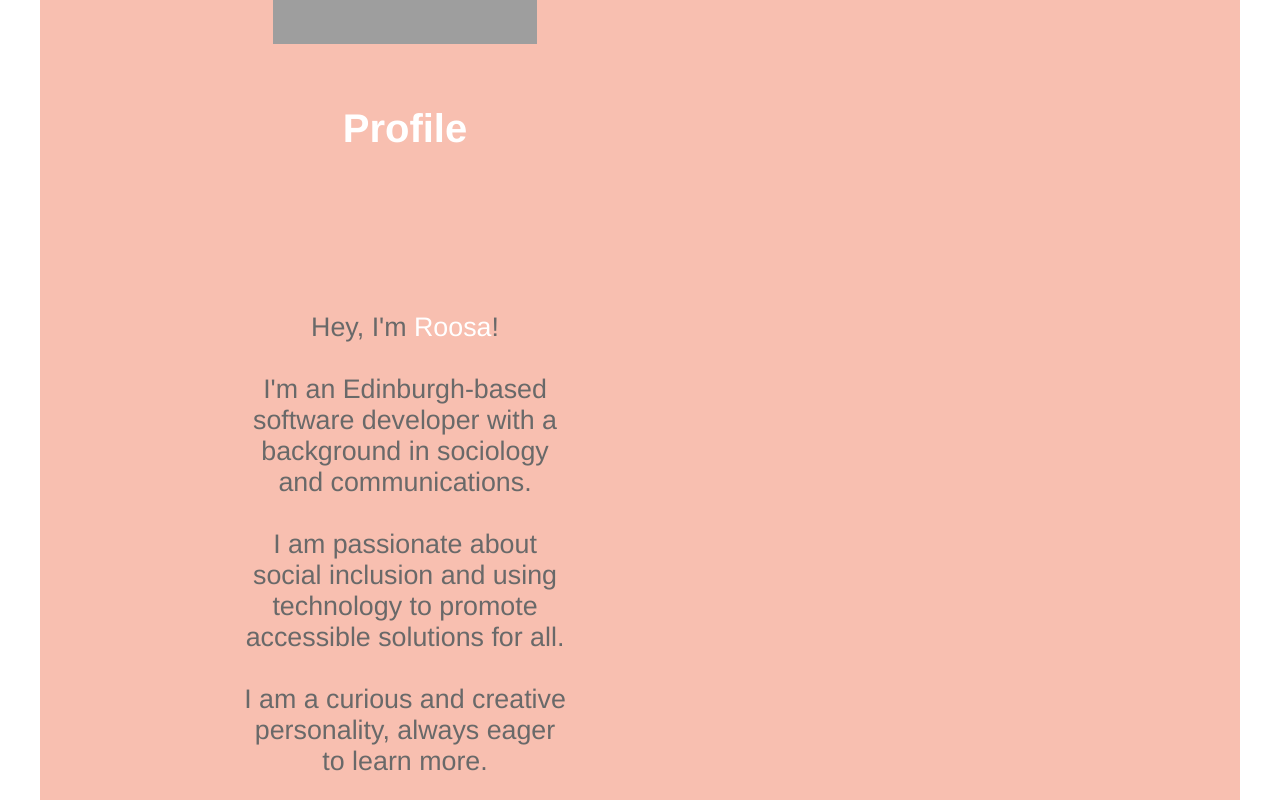
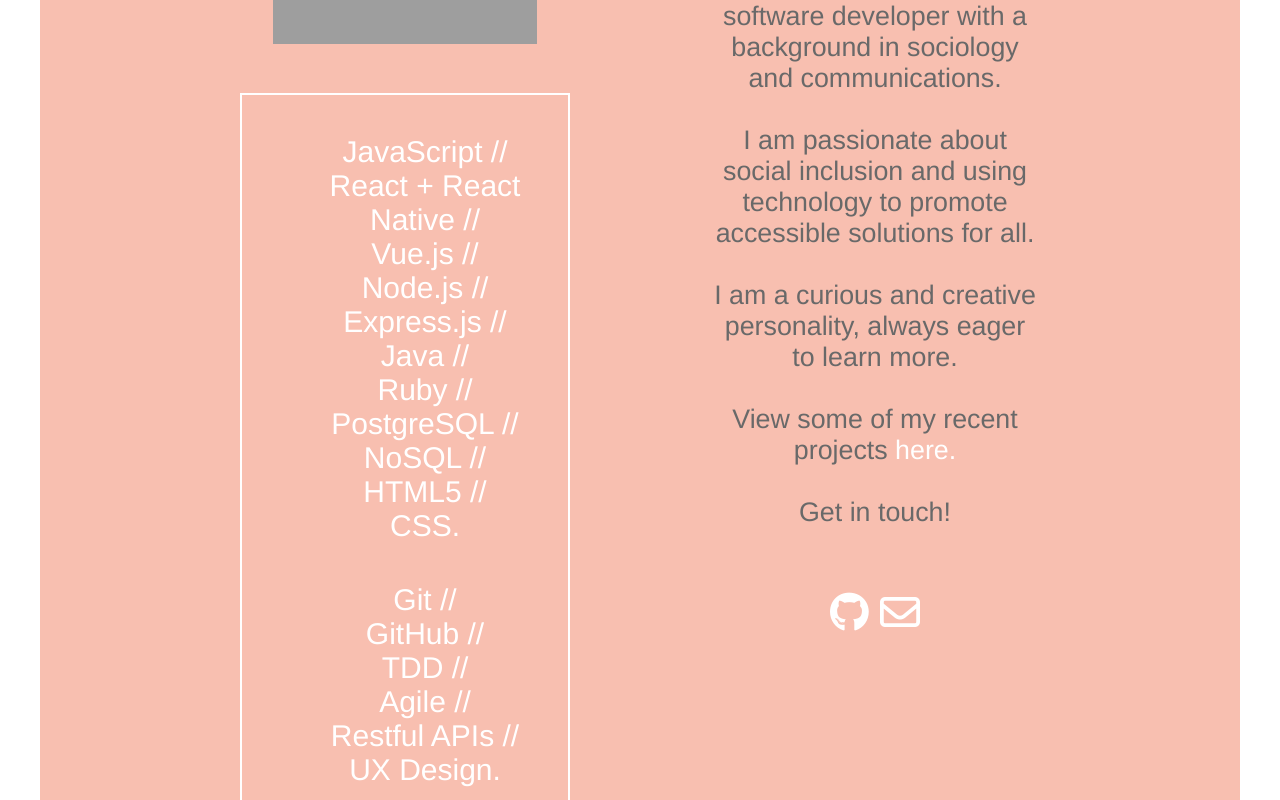
Before and after one commit to roosap/portfolio_site, a React (Create React App) app: page /about in a window 1280 px wide. Shown: the part 660-1460 px from the top of the page. Built offline with nearby package versions, Linux system fonts and the light colour scheme; grey boxes are pictures that could not be loaded.

Commit message:
Edit about page

```diff
--- a/src/App.css
+++ b/src/App.css
@@ -10,9 +10,6 @@ main {
   font-size: 2.5em;
   color: white;
   justify-content: center;
-  display: grid;
-  grid-template-columns: 1fr 1fr;
-  grid-column-gap: 3.5em;
 }
 
 li {
@@ -26,6 +23,11 @@ a {
 
 a:hover {
   opacity: 0.7;
+}
+
+h6 {
+  color: dimgrey;
+  font-weight: lighter;
 }
 
 header {
@@ -58,14 +60,25 @@ header > h4 {
   display: inline-block;
 }
 
-h6 {
-  color: dimgrey;
-  font-weight: lighter;
+#skills {
+  padding: 0em 0.5em;
+  margin-top: 1em;
+  border: 2px solid white;
+  display: inline-flex;
 }
 
-#skills {
-  padding: 1em 1em;
-  border: 2px solid white;
+#skills-wrapper > ul > li {
+  font-size: 0.75em;
+}
+
+#about-wrapper {
+  display: grid;
+  grid-template-columns: 1fr 1fr;
+  grid-column-gap: 3.5em;
+}
+
+#about-wrapper > img {
+  margin-top: 1.8em;
 }
 
 footer {
--- a/src/components/Intro.js
+++ b/src/components/Intro.js
@@ -1,43 +1,22 @@
 import React from 'react';
 import {Link} from 'react-router-dom';
+import Skills from './Skills';
 
-const Intro = ({skills, principles}) => {
-
-    const skillsListItems = skills.map((value, index) => {
-        return <li key={index}>{value}</li>
-    })
-
-    const principlesListItems = principles.map((value, index) => {
-        return <li key={index}>{value}</li>
-    })
+const Intro = () => {
 
     return (
-        <section>
-            <h4>
-                Profile
-            </h4>
-            <br />
+        <div>
+            <section id="about-me">
                     <h6>
                         Hey, I'm <span className="white">Roosa</span>!<br /><br /> I'm an Edinburgh-based software developer with a background in sociology and communications.<br /><br />
                         I am passionate about social inclusion and using technology to promote accessible solutions for all.<br /><br />
                         I am a curious and creative personality, always eager to learn more.<br /><br />
                         View some of my recent projects <span className="white"><Link to='/projects'>here.</Link></span><br /><br />
-                    Get in touch!<br /><br />
+                        Get in touch!
                     </h6>
-
-            <a href="https://github.com/roosap" target="_blank"><i className="fab fa-github"></i></a> <a href = "mailto: roosa.paivansalo@gmail.com"><i className="far fa-envelope"></i></a><br /><br /><br /><br /><br />
-
-            <h4>
-                Skills
-            </h4>
-            <br />
-            <ul>
-               {skillsListItems}
-            </ul>
-            <ul>
-                {principlesListItems}
-            </ul>
+                        <a href="https://github.com/roosap" target="_blank"><i className="fab fa-github"></i></a> <a href = "mailto: roosa.paivansalo@gmail.com"><i className="far fa-envelope"></i></a>
             </section>
+        </div>
     );
 }
 
--- a/src/components/Skills.js
+++ b/src/components/Skills.js
@@ -1,9 +1,35 @@
 import React from 'react';
 
-const Skills = () => {
-    return (
-        ['JavaScript', 'Java', 'Ruby']
-     );
+const Skills = ({skills, principles}) => {
+
+    const skillsListItems = skills.map((value, index) => {
+        if (index < skills.length - 1) {
+            return <li key={index}>{value} //</li>
+        } else {
+            return <li key={index}>{value}.</li>
+        }
+        })
+
+    const principlesListItems = principles.map((value, index) => {
+        if (index < principles.length -1) {
+            return <li key={index}>{value} //</li>
+        } else {
+            return <li key={index}>{value}.</li>
+        }
+    })
+
+        return (
+            <div id="skills">
+                <section id="skills-wrapper">
+                    <ul>
+                        {skillsListItems}
+                    </ul>
+                    <ul>
+                        {principlesListItems}
+                    </ul>
+            </section>
+            </div>
+            );
 }
 
 export default Skills;
--- a/src/containers/AboutContainer.js
+++ b/src/containers/AboutContainer.js
@@ -1,12 +1,18 @@
 import React from 'react';
 import Intro from '../components/Intro';
 import ProfilePicture from '../components/ProfilePicture';
+import Skills from '../components/Skills';
 
 const AboutContainer = ({skills, principles}) => {
     return (
-        <div>
-            <ProfilePicture />
-            <Intro skills={skills} principles={principles}/>
+        <div id="about-wrapper">
+            <section>
+                <ProfilePicture />
+                <Skills skills={skills} principles={principles}/>
+            </section>
+            <section>
+                <Intro />
+            </section>
         </div>
      );
 }
--- a/src/containers/HomeContainer.js
+++ b/src/containers/HomeContainer.js
@@ -7,7 +7,7 @@ const HomeContainer = ({skills, principles}) => {
     return (
         <div>
             <section>
-                <Intro skills={skills} principles={principles} />
+                Hey
             </section>
         </div>
     );
--- a/src/containers/MainContainer.js
+++ b/src/containers/MainContainer.js
@@ -15,8 +15,7 @@ class MainContainer extends Component {
         this.state = {
             skills: [
                 'JavaScript',
-                'React',
-                'React Native',
+                'React + React Native',
                 'Vue.js',
                 'Node.js',
                 'Express.js',
@@ -25,8 +24,7 @@ class MainContainer extends Component {
                 'PostgreSQL',
                 'NoSQL',
                 'HTML5',
-                'CSS',
-                'Canvas'
+                'CSS'
             ],
             principles: [
                 'Git',
@@ -46,8 +44,8 @@ class MainContainer extends Component {
                 <Header />
                     <main>
                     <Switch>
-                        <Route exact path='/' render={() => <HomeContainer skills={this.state.skills} principles={this.state.principles} />} />
-        <Route path='/about' render={() => <AboutContainer skills={this.state.skills} principles={this.state.principles} /> } />
+                        <Route exact path='/' component={HomeContainer} />
+                        <Route path='/about' render={() => <AboutContainer skills={this.state.skills} principles={this.state.principles} /> } />
                         <Route path='/projects' component={ProjectContainer} />
                         <Route component={ErrorPage} />
                     </Switch>
```
Lines whose indentation alone changed are shown as unchanged.
